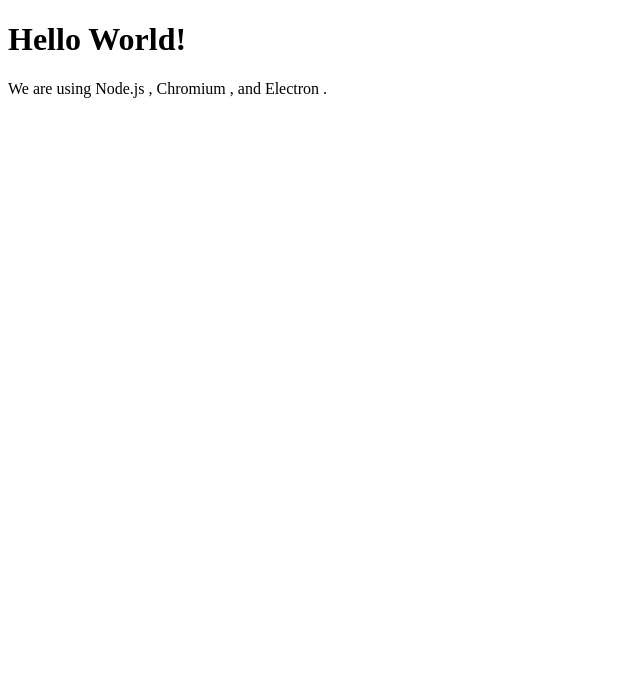
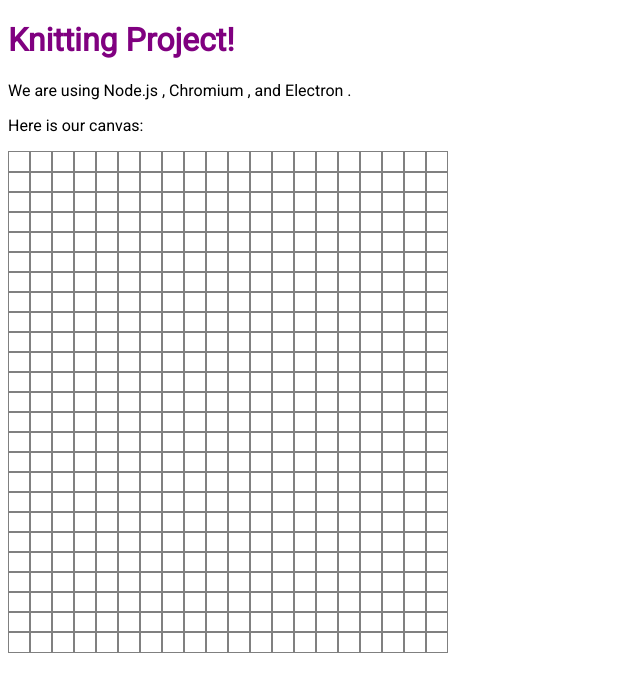
Before and after one commit to lykelly19/knitting-project, an Electron app: page index.html in a window 800 px wide. Shown: the whole page, without its empty margins (0-640 px from the left). Drawn offline with nearby package versions, Linux system fonts and the light colour scheme.

Commit message:
initial set-up for program and canvas

```diff
--- a/index.html
+++ b/index.html
@@ -3,17 +3,30 @@
   <head>
     <meta charset="UTF-8">
     <!-- https://developer.mozilla.org/en-US/docs/Web/HTTP/CSP -->
-    <meta http-equiv="Content-Security-Policy" content="default-src 'self'; script-src 'self'; style-src 'self' 'unsafe-inline'">
+    <!-- <meta http-equiv="Content-Security-Policy" content="default-src 'self'; script-src 'self'; style-src 'self' 'unsafe-inline'"> -->
     <link href="./styles.css" rel="stylesheet">
-    <title>Hello World!</title>
+
+    <!-- Google Fonts -->
+    <link rel="preconnect" href="https://fonts.googleapis.com">
+    <link rel="preconnect" href="https://fonts.gstatic.com" crossorigin>
+    <link href="https://fonts.googleapis.com/css2?family=Roboto&display=swap" rel="stylesheet">
+
+    <!-- Include jQuery -->
+    <script>window.$ = window.jQuery = require('jquery');</script>
+    <title>Knitting Project!</title>
   </head>
   <body>
-    <h1>Hello World!</h1>
+    <h1>Knitting Project!</h1>
     We are using Node.js <span id="node-version"></span>,
     Chromium <span id="chrome-version"></span>,
     and Electron <span id="electron-version"></span>.
 
+    <p>Here is our canvas:</p>
+
+    <div id="canvas"></div>
+
     <!-- You can also require other files to run in this process -->
     <script src="./renderer.js"></script>
+    <script src="./script.js"></script>
   </body>
 </html>
--- a/main.js
+++ b/main.js
@@ -8,6 +8,8 @@
     width: 800,
     height: 600,
     webPreferences: {
+      nodeIntegration: true,
+      contextIsolation: false,
       preload: path.join(__dirname, 'preload.js')
     }
   })
--- a/package.json
+++ b/package.json
@@ -18,5 +18,8 @@
   "license": "CC0-1.0",
   "devDependencies": {
     "electron": "^17.1.2"
+  },
+  "dependencies": {
+    "jquery": "^3.6.0"
   }
 }
--- /dev/null
+++ b/script.js
@@ -0,0 +1,26 @@
+$(document).ready(function(){
+
+
+    function createGrid(totalRows, totalCols) {
+
+        // $("#canvas").text("Canvas Start");
+
+        for(let i=0; i<totalRows; i++) {
+
+            // create a new div for every row
+            newRow = $("<div></div>").addClass("test-row");
+            $("#canvas").append(newRow);
+
+            for(let j=0; j<totalCols; j++) {
+
+                newRow.append(
+                    $("<p></p>")
+                        .addClass("test")
+                );
+            }
+
+        }
+    }
+
+    createGrid(25, 20);
+});
--- a/styles.css
+++ b/styles.css
@@ -1,3 +1,25 @@
 /* styles.css */
 
 /* Add styles here to customize the appearance of your app */
+* {
+    font-family: Roboto;
+}
+
+h1 {
+    color: purple;
+}
+
+.test {
+    width: 20px;
+    height: 20px;
+    /* background-color: grey; */
+    border: 1px solid grey;
+    display: inline-block;
+    /* margin: 2px; */
+    margin: 0px;
+}
+
+.test-row {
+    margin: 0;
+    height: 20px;
+}
```
Also changed, not shown: 2 other files.
